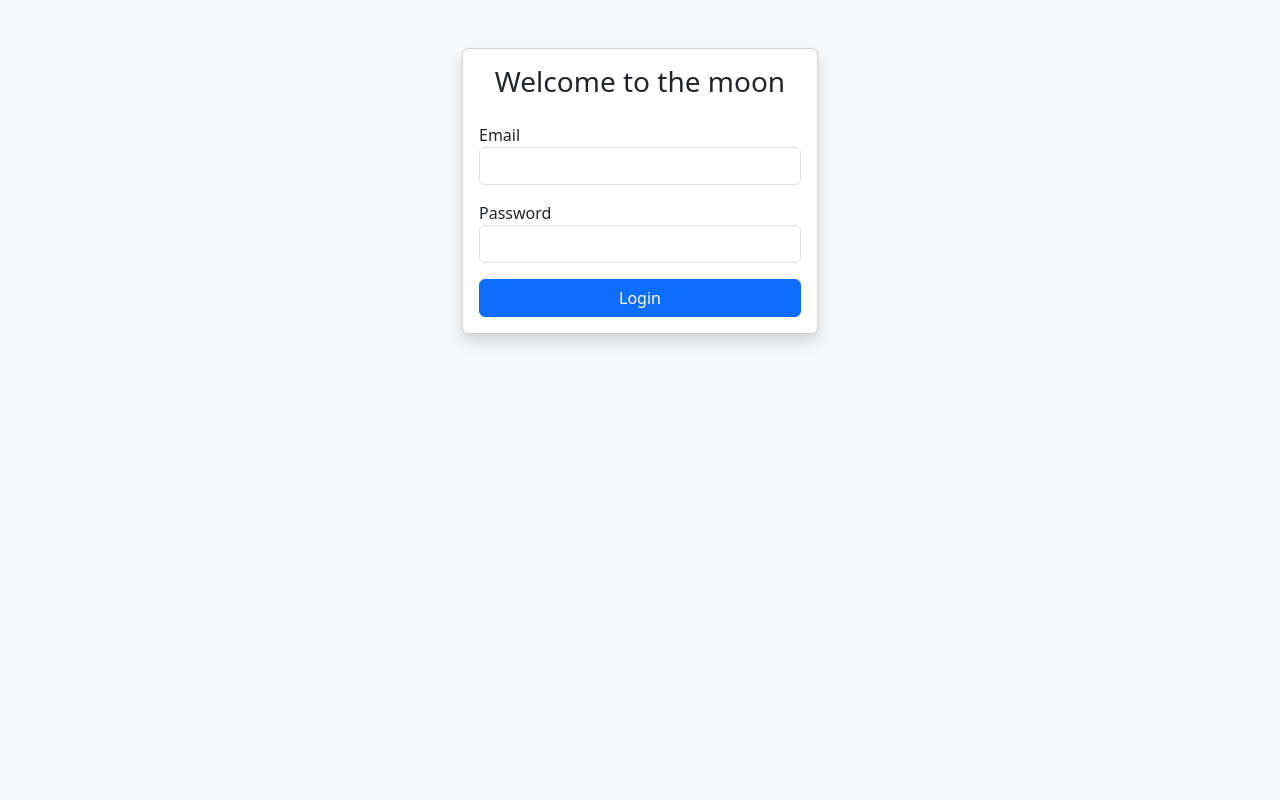
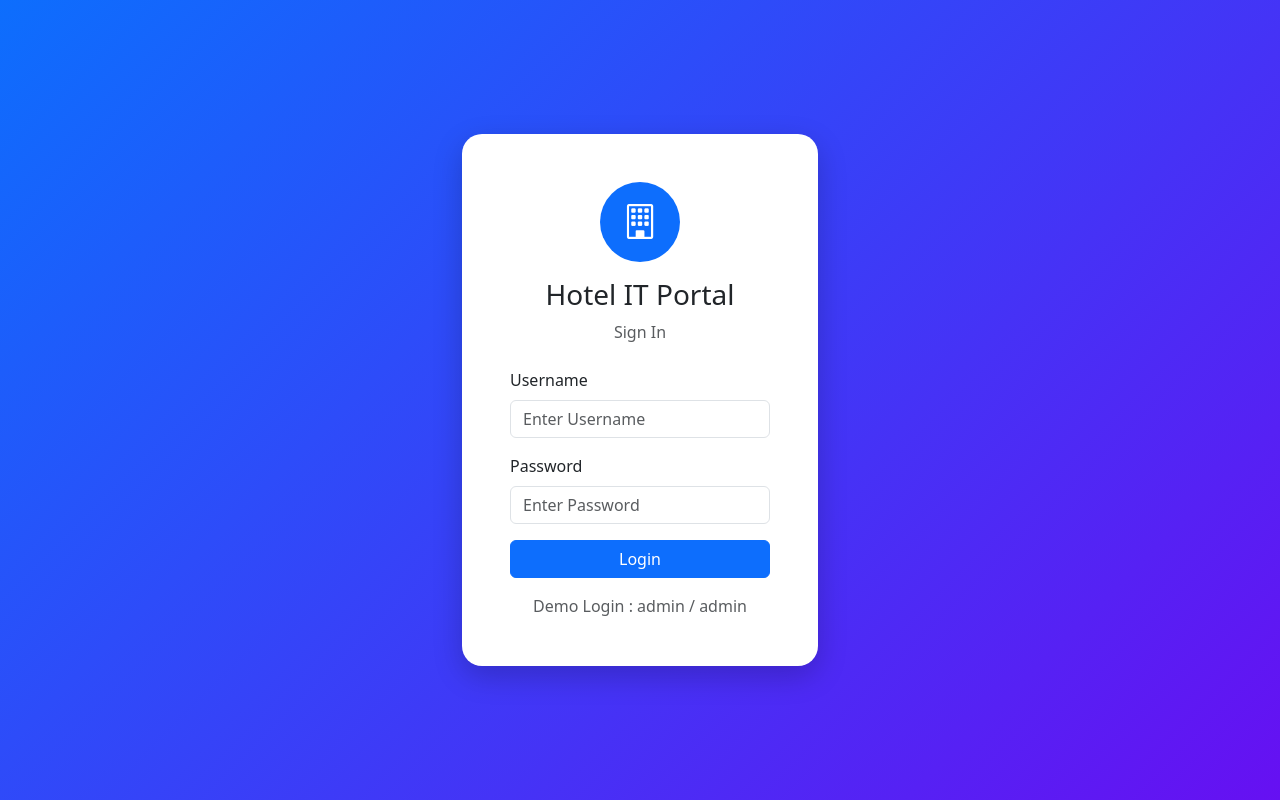
Before and after one commit to tutjuliana17-cmd/potential-octo-happiness, a plain HTML site: page index.html in a window 1280 px wide. Drawn offline with nearby package versions, Linux system fonts and the light colour scheme.

Commit message:
index.html

```diff
--- a/index.html
+++ b/index.html
@@ -1,48 +1,103 @@
 <!DOCTYPE html>
-<html>
+<html lang="en">
 <head>
-<title>Login</title>
+<meta charset="UTF-8">
+<meta name="viewport" content="width=device-width, initial-scale=1">
+<title>Hotel Portal Login to the moon</title>
 
 <link href="https://cdn.jsdelivr.net/npm/bootstrap@5.3.3/dist/css/bootstrap.min.css" rel="stylesheet">
+<link href="https://cdn.jsdelivr.net/npm/bootstrap-icons@1.11.3/font/bootstrap-icons.css" rel="stylesheet">
+
+<style>
+body{
+    background: linear-gradient(135deg,#0d6efd,#6610f2);
+    min-height:100vh;
+}
+
+.login-card{
+    border:none;
+    border-radius:20px;
+    box-shadow:0 10px 30px rgba(0,0,0,.2);
+}
+
+.logo{
+    width:80px;
+    height:80px;
+    background:#0d6efd;
+    color:white;
+    border-radius:50%;
+    display:flex;
+    justify-content:center;
+    align-items:center;
+    margin:auto;
+    font-size:35px;
+}
+</style>
 
 </head>
+<body>
 
-<body class="bg-light">
-
-<div class="container mt-5">
-
-<div class="row justify-content-center">
+<div class="container">
+<div class="row justify-content-center align-items-center min-vh-100">
 
 <div class="col-md-4">
 
-<div class="card shadow">
+<div class="card login-card">
 
-<div class="card-body">
+<div class="card-body p-5">
 
-<h3 class="text-center mb-4">
-Welcome to the moon
+<div class="logo mb-3">
+<i class="bi bi-building"></i>
+</div>
+
+<h3 class="text-center mb-2">
+Hotel IT Portal
 </h3>
 
-<form>
+<p class="text-center text-muted mb-4">
+Sign In
+</p>
+
+<form id="loginForm">
 
 <div class="mb-3">
-<label>Email</label>
-<input type="email"
-class="form-control">
+<label class="form-label">
+Username
+</label>
+
+<input
+type="text"
+id="username"
+class="form-control"
+placeholder="Enter Username"
+required>
 </div>
 
 <div class="mb-3">
-<label>Password</label>
-<input type="password"
-class="form-control">
+<label class="form-label">
+Password
+</label>
+
+<input
+type="password"
+id="password"
+class="form-control"
+placeholder="Enter Password"
+required>
 </div>
 
-<button class="btn btn-primary w-100">
+<div id="errorMessage" class="alert alert-danger d-none">
+Username atau Password salah
+</div>
+
+<button type="submit" class="btn btn-primary w-100">
 Login
 </button>
 
 </form>
 
+<div class="text-center mt-3 text-muted">
+Demo Login : admin / admin
 </div>
 
 </div>
@@ -52,6 +107,37 @@ Login
 </div>
 
 </div>
+</div>
+
+<script>
+
+document.getElementById("loginForm").addEventListener("submit", function(e){
+
+    e.preventDefault();
+
+    var username =
+        document.getElementById("username").value;
+
+    var password =
+        document.getElementById("password").value;
+
+    if(username === "admin" &&
+       password === "admin")
+    {
+        alert("Login Berhasil");
+
+        window.location.href = "dashboard.html";
+    }
+    else
+    {
+        document
+        .getElementById("errorMessage")
+        .classList.remove("d-none");
+    }
+
+});
+
+</script>
 
 </body>
 </html>
```
